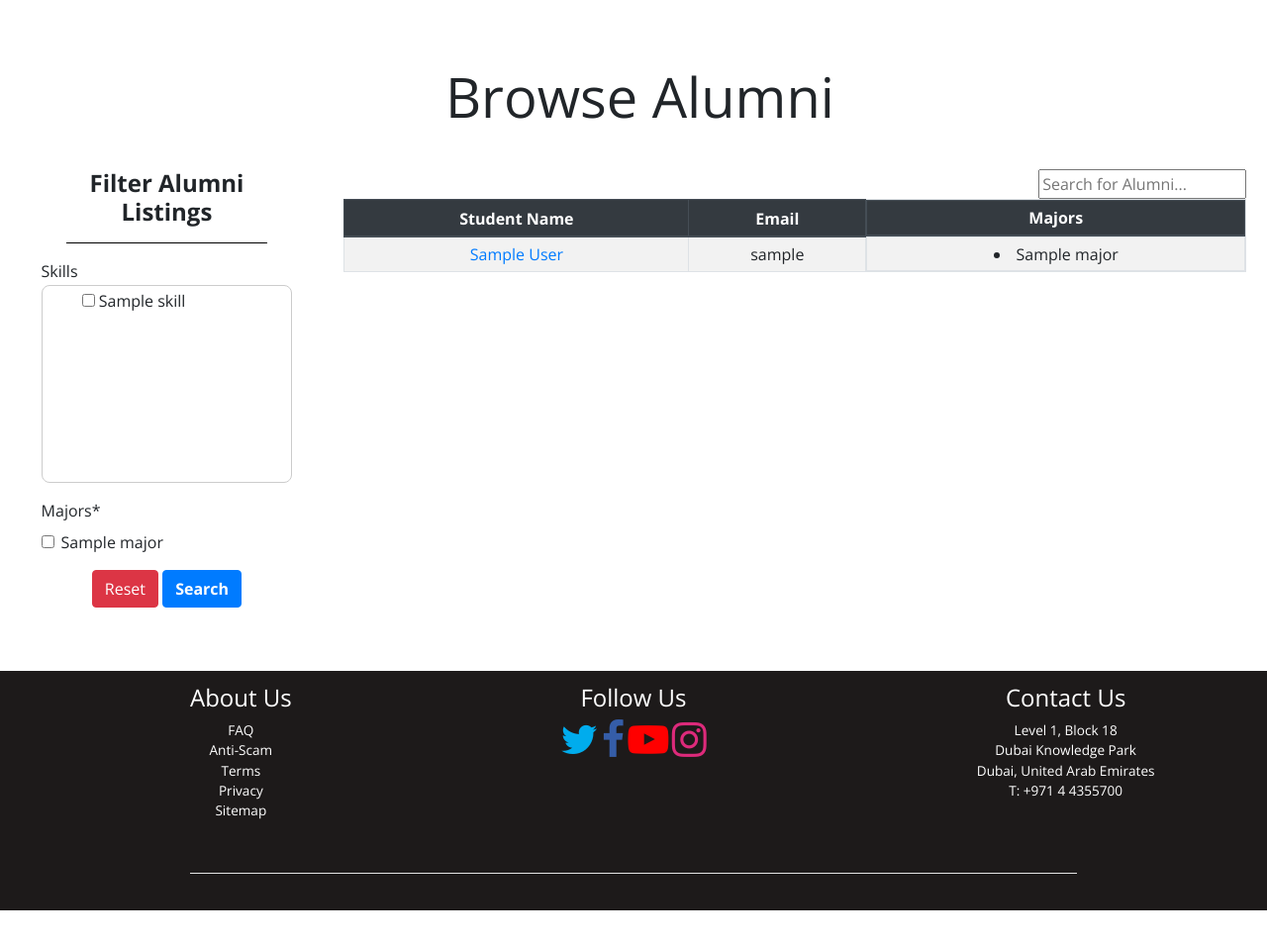
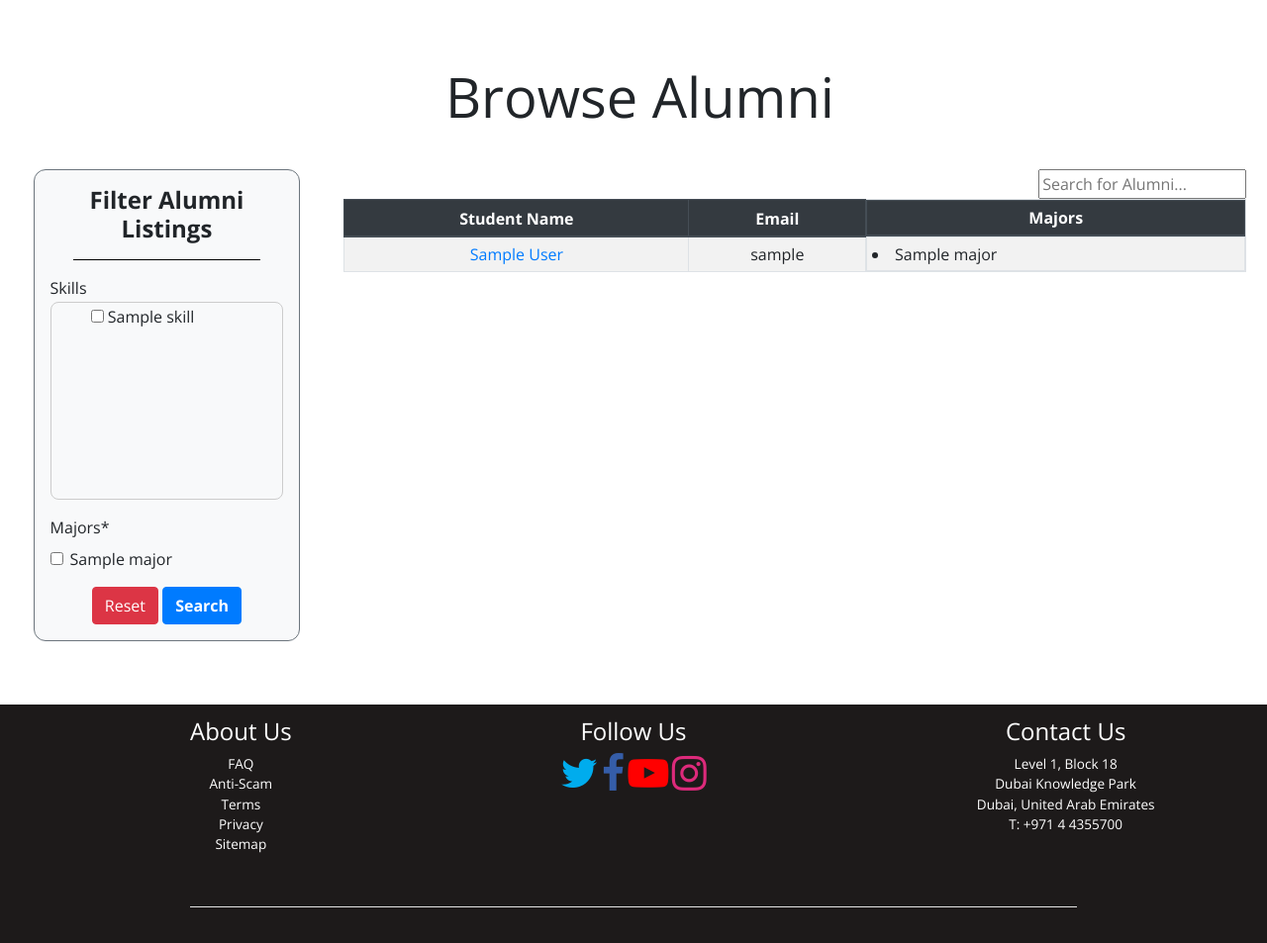
Before and after one commit to ahmed-cmyk/InnovateSolutions, a Django app: page /view_alumni in a window 1280 px wide. Shown: the part 146-1099 px from the top of the page at 99% size. Before the commit the page ends 1066 px from the top, so only its background shows below. Run offline with Django 3.2, Linux system fonts and the light colour scheme; a user stored in the database is signed in; tables that the repository leaves empty hold one stand-in row (values such as "Sample post"); some libraries are stand-ins or nearby versions.

Commit message:
Made minor changes

```diff
--- a/DjangoUnlimited/settings.py
+++ b/DjangoUnlimited/settings.py
@@ -76,7 +76,6 @@ EMAIL_USE_TLS = True
 EMAIL_HOST = 'smtp.office365.com'
 EMAIL_PORT = 587
 EMAIL_HOST_PASSWORD = os.getenv("EMAIL_HOST_PASSWORD")
-print(EMAIL_HOST_PASSWORD)
 EMAIL_HOST_USER = 'careerportal@murdoch.edu.au'
 DEFAULT_FROM_EMAIL = 'careerportal@murdoch.edu.au'
 EMAIL_USE_SSL = False
--- a/Home/templates/Home/view_alumni.html
+++ b/Home/templates/Home/view_alumni.html
@@ -57,7 +57,7 @@
         <div class="row px-2">
             <div id="filterForm" class="col-md-3 col-sm-3 d-none d-sm-block">
                 <div>
-                    <form class="px-2" method="POST">{% csrf_token %}
+                    <form class="px-2 bg-light border border-secondary p-3" method="POST">{% csrf_token %}
                         <div id="formHeader" class="text-center">
                             <h4 class="font-weight-bold">Filter Alumni Listings</h4>
                             <hr class="horizontal-rule">
@@ -94,7 +94,7 @@
                                     <a href="{% url 'alumni_details' alumni.user_id %}"> {{ alumni.user.first_name }} {{ alumni.user.last_name }}</a>
                                 </td>
                                 <td>{{ alumni.user }}</td>
-                                <td class="d-none d-sm-block">{% for major in alumni.majors.all %}
+                                <td class="d-none d-sm-block text-left">{% for major in alumni.majors.all %}
                                         <li>{{ major }}</li>
                                     {% endfor %}
                                 </td>
--- a/Home/templates/Home/view_students.html
+++ b/Home/templates/Home/view_students.html
@@ -99,7 +99,7 @@
                                 </td>
                                 <td>{{ student.user }}</td>
                                 <td>{{ student.expected_graduation_date }}</td>
-                                <td class="d-none d-sm-block">{% for major in student.majors.all %}
+                                <td class="d-none d-sm-block text-left">{% for major in student.majors.all %}
                                         <li>{{ major }}</li>
                                     {% endfor %}
                                 </td>
```
Also changed, not shown: README.md.
